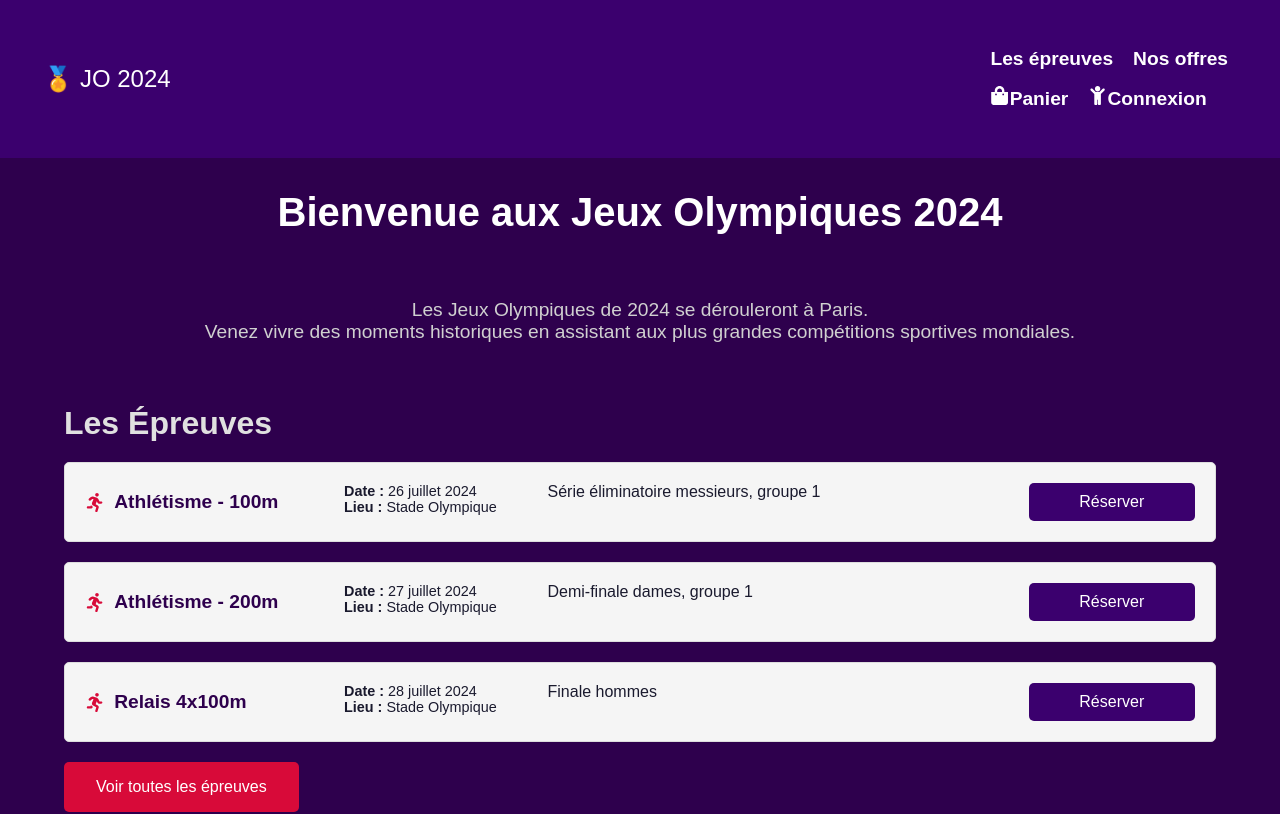
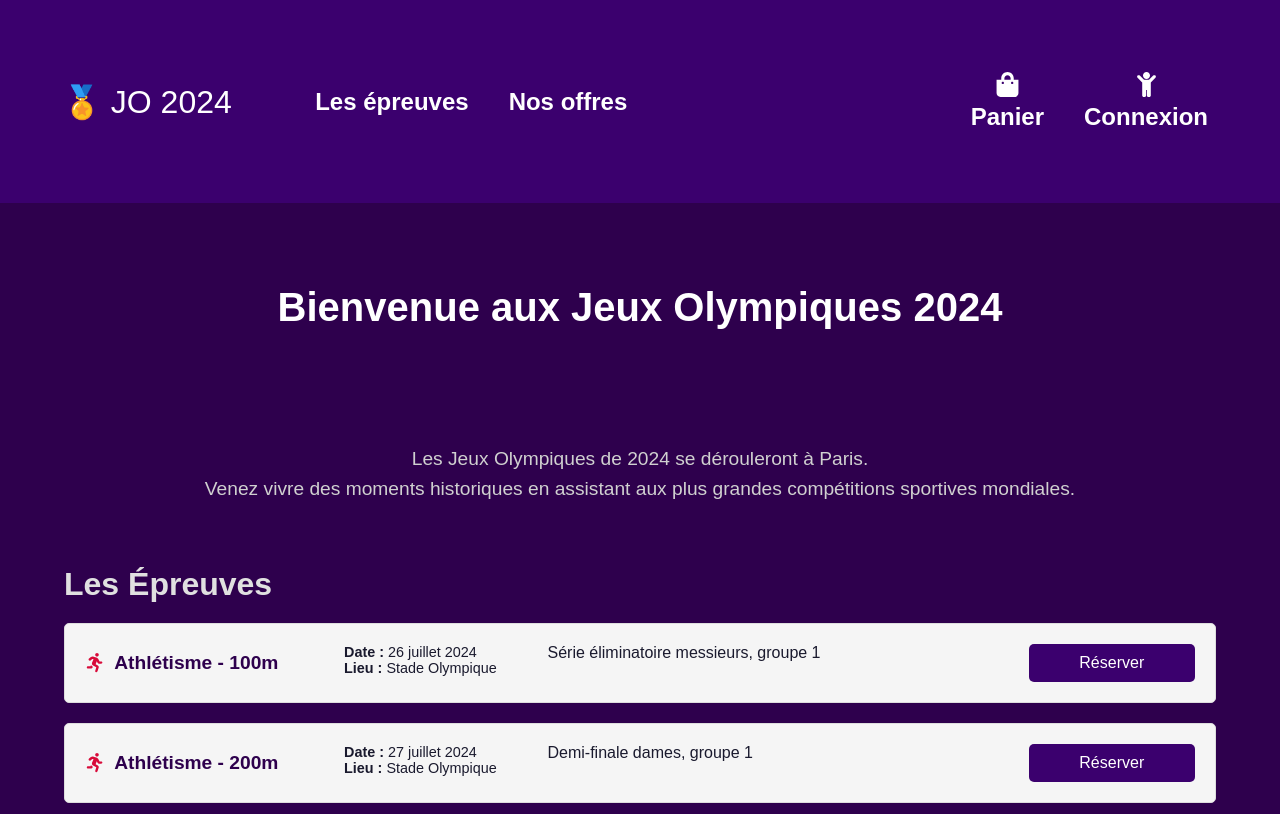
Before and after one commit to ya-web/olympics, a React (Create React App) app in the folder frontend/: page / in a window 1280 px wide. Shown: the top 814 px of the page. Built offline with nearby package versions, Linux system fonts and the light colour scheme.

Commit message:
Add appropriate styles for navigation and events module and clean styles file

```diff
--- a/frontend/src/styles.css
+++ b/frontend/src/styles.css
@@ -3,6 +3,7 @@
 /**********************/
 
 body {
+  max-width: 100vw;
   font-family: Arial, sans-serif;
   margin: 0;
   padding: 0;
@@ -21,52 +22,55 @@ body {
   text-align: center;
   position: relative;
   display: flex;
+  flex-direction: row;
   justify-content: space-between;
   align-items: center;
 }
 
 .logo {
-  font-size: 1.5rem;
-  width: 150px;
+  font-size: 2rem;
+  padding: 30px;
 }
 
 /**************/
 /* navigation */
 /**************/
 /*global*/
+
+nav {
+  display: flex;
+  align-items: center;
+}
+
 .nav-links {
   display: none;
   list-style: none;
   padding: 0;
+  margin: 0;
 }
 
 .nav-links li {
-  display: inline-block;
-  margin-right: 20px;
+  display: flex;
+  justify-content: space-between;
 }
 
 .nav-links a {
   color: white;
   text-decoration: none;
   font-weight: bold;
-  font-size: 1.2rem;
+  font-size: 1.5rem;
+  padding: 20px;
 }
 
 /*not desktop*/
 .burger-menu {
-  display: flex;
-  cursor: pointer;
-  flex-direction: column;
-  justify-content: space-around;
-  width: 30px;
-  height: 25px;
+  position: relative;
+  z-index: 1001;
 }
 
-.burger-menu div {
-  width: 100%;
-  height: 3px;
-  background-color: white;
-  margin: 3px 0;
+.burger-menu svg {
+  width: 25px;
+  height: 25px;
 }
 
 .mobile-nav {
@@ -78,13 +82,14 @@ body {
   height: 100vh;
   background-color: rgba(59, 0, 110, 0.95);
   z-index: 1000;
-  padding-top: 15vh;
+  padding-top: 10vh;
 }
 
 .mobile-nav.open,
 .mobile-nav.open .nav-links {
   display: flex;
   flex-direction: column;
+  align-items: center;
 }
 
 .mobile-nav.nav-links li {
@@ -93,9 +98,21 @@ body {
 
 .mobile-nav a {
   display: block;
-  padding: 10px 0;
   text-align: center;
   font-size: 1.5rem;
+}
+
+.nav-link-text {
+  display: inline;
+}
+
+.nav-link-icon {
+  display: none;
+}
+
+.nav-link-icon svg {
+  width: 25px;
+  height: 25px;
 }
 
 /***********/
@@ -104,7 +121,7 @@ body {
 
 h1 {
   padding: 2rem;
-  margin: 0 auto;
+  margin: 50px auto;
   width: 80%;
   text-align: center;
   color: #ffffff;
@@ -117,6 +134,7 @@ h1 {
   width: 80%;
   text-align: center;
   font-size: 1.2rem;
+  line-height: 30px;
   color: #d0d0d0;
 }
 
@@ -125,6 +143,8 @@ h1 {
 /************/
 
 .epreuves {
+  display: flex;
+  flex-direction: column;
   padding: 10px;
   margin: 0 auto;
   max-width: 90%;
@@ -244,7 +264,6 @@ button:hover {
 @media (min-width: 320px) and (max-width: 768px) {
   .epreuves {
     display: flex;
-    flex-direction: column;
   }
   .footer {
     margin-top: 60px;
@@ -256,12 +275,26 @@ button:hover {
 /*******************/
 
 @media (min-width: 769px) {
+  nav {
+    justify-content: space-between;
+    width: 80%;
+  }
   .nav-links {
     display: flex;
+    padding: 20px;
   }
-  .burger-menu {
-    display: none;
+  .nav-links a {
+    font-size: 1.5rem;
   }
+  .iconlink {
+    display: flex;
+    flex-direction: column;
+    align-items: center;
+  }
+  .nav-link-icon {
+    display: inline;
+  }
+  .burger-menu,
   .mobile-nav {
     display: none !important;
   }
```
